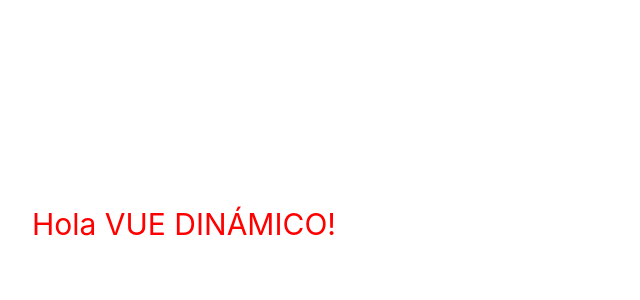
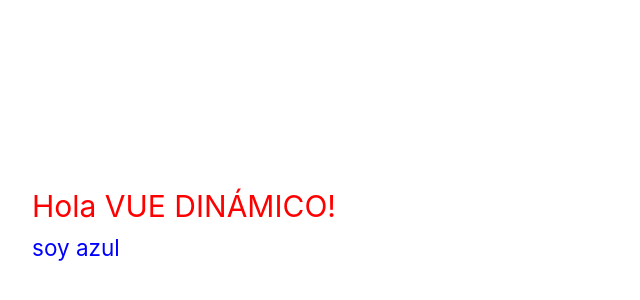
Before and after one commit to JoahanVillalobos/Capacitacion_Vue, a Vue app: page / in a window 1280 px wide. Shown: the part 176-476 px from the top of the page, without its empty margins (0-640 px from the left). Built offline with nearby package versions, Linux system fonts and the light colour scheme.

Commit message:
feature(App.vue): :sparkles: add style to h2 label

```diff
--- a/src/App.vue
+++ b/src/App.vue
@@ -1,9 +1,11 @@
 <script setup>
 const name = 'Vue dinámico'
+const colorStyle = "color: blue"
 </script>
 
 <template>
   <h1>Hola {{ name.toUpperCase() }}!</h1>
+  <h2 v-bind:style="colorStyle">soy azul</h2>
 </template>
 
 <style>
```
